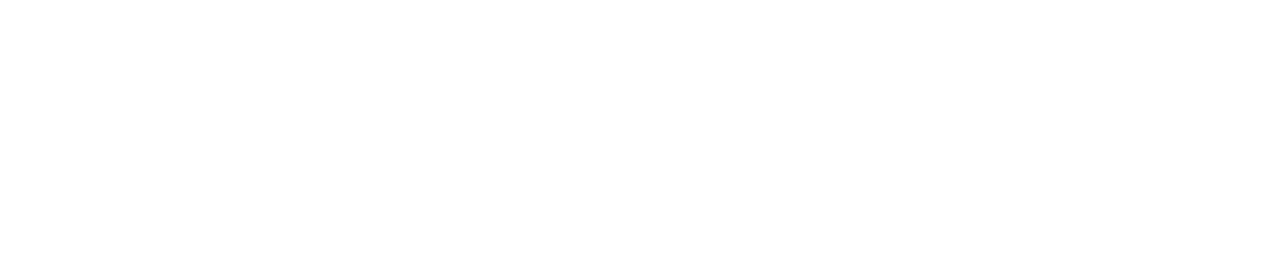
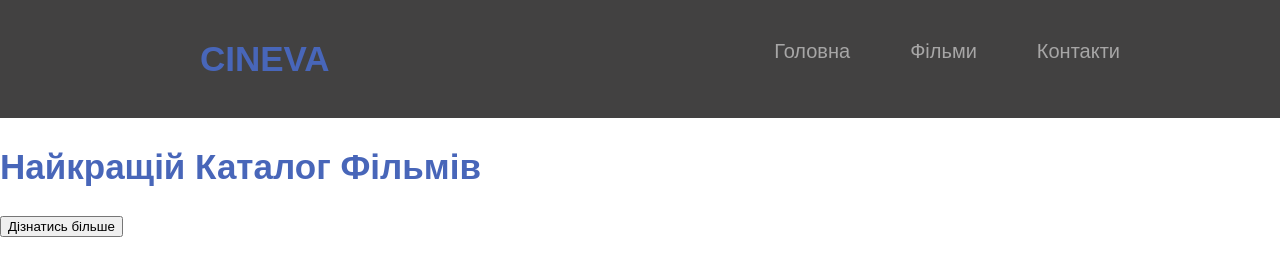
Before and after one commit to Glib-2/Lesson_43_MINIproject, a plain HTML site: page index.html in a window 1280 px wide. Drawn offline with Linux system fonts and the light colour scheme.

Commit message:
прол

```diff
--- a/index.html
+++ b/index.html
@@ -7,6 +7,21 @@
     <link rel="stylesheet" href="style.css">
 </head>
 <body>
-
+    <header class="header">
+        <h2 class="main_title">CINEVA</h2>
+        <nav>
+            <ul>
+                <li><a href="#">Головна</a></li>
+                <li><a href="#">Фільми</a></li>
+                <li><a href="#">Контакти</a></li>
+            </ul>
+        </nav>
+    </header>
+    <main>
+        <section class="hero">
+            <h1>Найкращій Каталог Фільмів</h1>
+            <button>Дізнатись більше</button>
+        </section>
+    </main>
 </body>
 </html>
--- a/style.css
+++ b/style.css
@@ -1,9 +1,76 @@
-body{
+body {
     margin: 0;
     padding: 0;
     box-sizing: border-box;
 }
 
-:root{
+:root {
+    --background-color: rgb(46, 44, 44);
+    --title-color: rgb(72, 102, 185);
+    --2-background: rgb(66, 65, 65);
+    --hero-background: rgb(6, 15, 46, 0.3);
+    --border-color: rgb(81, 81, 170, 0.8);
+    --border-basic: rgb(70, 68, 68);
+    --text-color: rgb(235, 235, 235);
+    --text-2: rgb(167, 166, 166);
+    --shadows: rgb(28, 52, 104, 0.5);
+}
 
+li {
+    list-style: none;
 }
+
+a {
+    text-decoration: none;
+    color: var(--text-2);
+    font-size: 20px;
+    font-family: "Nunito", sans-serif;
+    font-optical-sizing: auto;
+    font-weight: 500;
+    transition-property: color;
+    transition-duration: 1s;
+    cursor: pointer;
+}
+
+a:hover{
+    color: cornsilk;
+}
+
+.header {
+    background-color: var(--2-background);
+    position: sticky;
+    top: 0;
+    z-index: 10px;
+    padding: 10px 10px 10px 50px;
+    max-height: 100px;
+    display: flex;
+    justify-content: space-between;
+}
+
+nav ul {
+    display: flex;
+    flex-direction: row;
+    margin: 30px;
+    gap: 60px;
+    justify-content: flex-end;
+    margin-right: 150px;
+}
+
+.main_title {
+    font-family: "Nunito", sans-serif;
+    font-optical-sizing: auto;
+    font-weight: 700;
+    font-style: normal;
+    color: var(--title-color);
+    font-size: 35px;
+    margin-left: 150px;
+}
+
+h1{
+    font-family: "Nunito", sans-serif;
+    font-optical-sizing: auto;
+    font-weight: 700;
+    font-style: normal;
+    color: var(--title-color);
+    font-size: 35px;
+}
```
